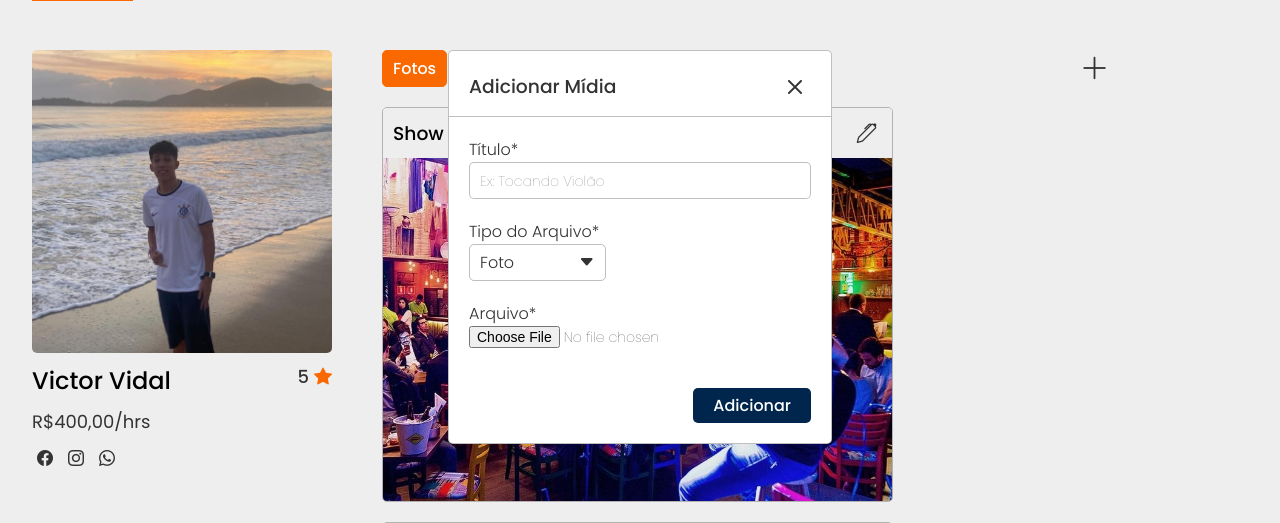
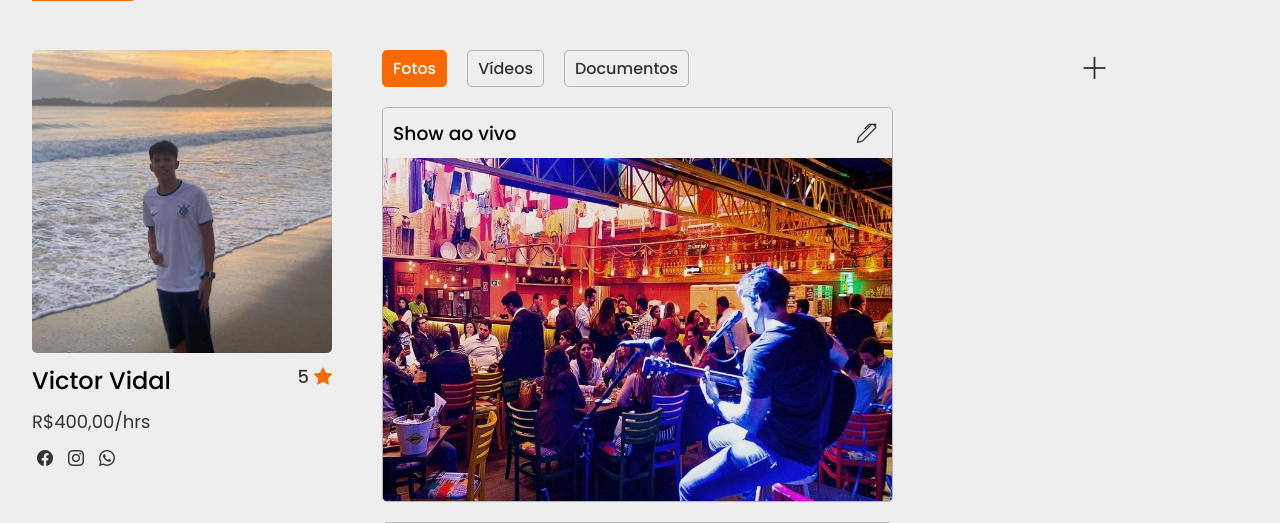
Before and after one commit to MusiConnect-com/MusiConnect, a PHP site: page /html/perfil-musico.html in a window 1280 px wide. Shown: the part 133-656 px from the top of the page. Run offline with PHP 8.4, Linux system fonts and the light colour scheme.

Commit message:
commit media-add.js
Criação e iniciando o código javascript para as funções de adicionar nova mídia. Estilizando o input type file.

```diff
--- a/css/perfil-musico.css
+++ b/css/perfil-musico.css
@@ -865,7 +865,7 @@ main {
 
 /*Style adicionar midia*/
 .media-add {
-    display: flex;
+    display: none;
     flex-direction: column;
     position: absolute;
     background-color: var(--white);
@@ -873,9 +873,13 @@ main {
     border: 1px solid var(--black40);
     width: 30%;
     left: 35%;
-    opacity: 1;
+    opacity: 0;
     z-index: 1003;
     transition: opacity .3s ease;
+}
+
+.media-add.open-media-add {
+    opacity: 1;
 }
 
 .media-add-header {
@@ -989,8 +993,29 @@ main {
     display: none;
 }
 
-.media-add-body input[type="file"]:active{
-    color: var(--orange);
+.media-add-body input[type="file"]:focus{
+    border: none;
+    box-shadow: none;
+}
+
+.media-add-body input[type="file"]{
+    cursor: pointer;
+}
+
+.media-add-body input[type="file"]::-webkit-file-upload-button {
+    background-color: var(--dark-navy-blue);
+    font-size: 16px;
+    font-weight: 500;
+    color: var(--white);
+    padding: 10px;
+    border-radius: 5px;
+    border: none;
+    cursor: pointer;
+    transition: .3s;
+}
+
+.media-add-body input[type="file"]::-webkit-file-upload-button:hover {
+    background-color: var(--orange);
 }
 
 .media-add-footer {
--- a/html/perfil-musico.html
+++ b/html/perfil-musico.html
@@ -13,6 +13,7 @@
     <script src="/js/skills-add.js" defer></script>
     <script src="/js/secao-contratos.js" defer></script>
     <script src="/js/subsecoes-midia.js" defer></script>
+    <script src="/js/media-add.js" defer></script>
     <!--FONTE-->
     <link rel="preconnect" href="https://fonts.googleapis.com">
     <link rel="preconnect" href="https://fonts.gstatic.com" crossorigin>
@@ -306,15 +307,15 @@
             <section id="section-media" class="active">
                 <div class="section-media">
                     <!--ADICIONAR ARQUIVO-->
-                    <div class="media-add">
+                    <div id="media-add" class="media-add">
                         <div class="media-add-header">
                             <h3>Adicionar Mídia</h3>
                             <i id="close-add-media" class="bi bi-x"></i>
                         </div>
 
                         <div class="media-add-body">
-                            <label id="label-media-title" for="media-title">Título*</label>
-                            <input id="media-title" type="text" placeholder="Ex: Tocando Violão" oninput="">
+                            <label id="label-media-title" for="input-media-title">Título*</label>
+                            <input id="input-media-title" type="text" placeholder="Ex: Tocando Violão" oninput="">
                             <label for="type-doc">Tipo do Arquivo*</label>
 
                             <div id="type-dropdown" class="type-dropdown">
@@ -329,8 +330,8 @@
                                     <li>Documento</li>
                                 </ul>
                             </div>
-                            <label id="label-media-doc" for="media-doc">Arquivo*</label>
-                            <input type="file">
+                            <label id="label-media-doc" for="input-media-doc">Arquivo*</label>
+                            <input id="input-media-doc" type="file">
                         </div>
 
                         <div class="media-add-footer">
--- /dev/null
+++ b/js/media-add.js
@@ -0,0 +1,46 @@
+
+const mediaAdd = document.getElementById("media-add");
+const btnOpenMediaAdd = document.getElementById("add-media");
+const btnCloseMediaAdd = document.getElementById("close-add-media");
+
+function openMediaAdd(){
+    if(!mediaAdd.classList.contains("open-media-add")){
+        mediaAdd.style.display = "flex"
+        setTimeout(() => {
+            mediaAdd.classList.add("open-media-add");
+        }, 10);
+        overlay4.style.display = "block";
+    }
+}
+
+function closeMediaAdd(){
+    if(mediaAdd.classList.contains("open-media-add")){
+        mediaAdd.classList.remove("open-media-add");
+        setTimeout(() => {
+            mediaAdd.style.display = "none"
+        }, 10);
+        overlay4.style.display = "none";
+    }
+}
+
+btnOpenMediaAdd.onclick = openMediaAdd;
+btnCloseMediaAdd.onclick = closeMediaAdd;
+
+const labelTitle = docInput.getElementsById("label-media-title");
+const titleInput = document.getElementById("input-media-title");
+const labelDoc = docInput.getElementById("label-media-doc");
+const docInput = document.getElementById("input-media-doc");
+const btnMediaAdd = document.getElementById("btn-media-add");
+
+function validateMedia(){
+    if (titleInput.value == ""){
+        labelTitle.style.color = "#e63636";
+        titleInput.style.border = "1px solid #e63636"
+        return false;
+    }
+    else {
+        labelTitle.style.color = "#333333";
+        titleInput.style.border = "1px solid #00000040"
+        return true;
+    }
+}
```
